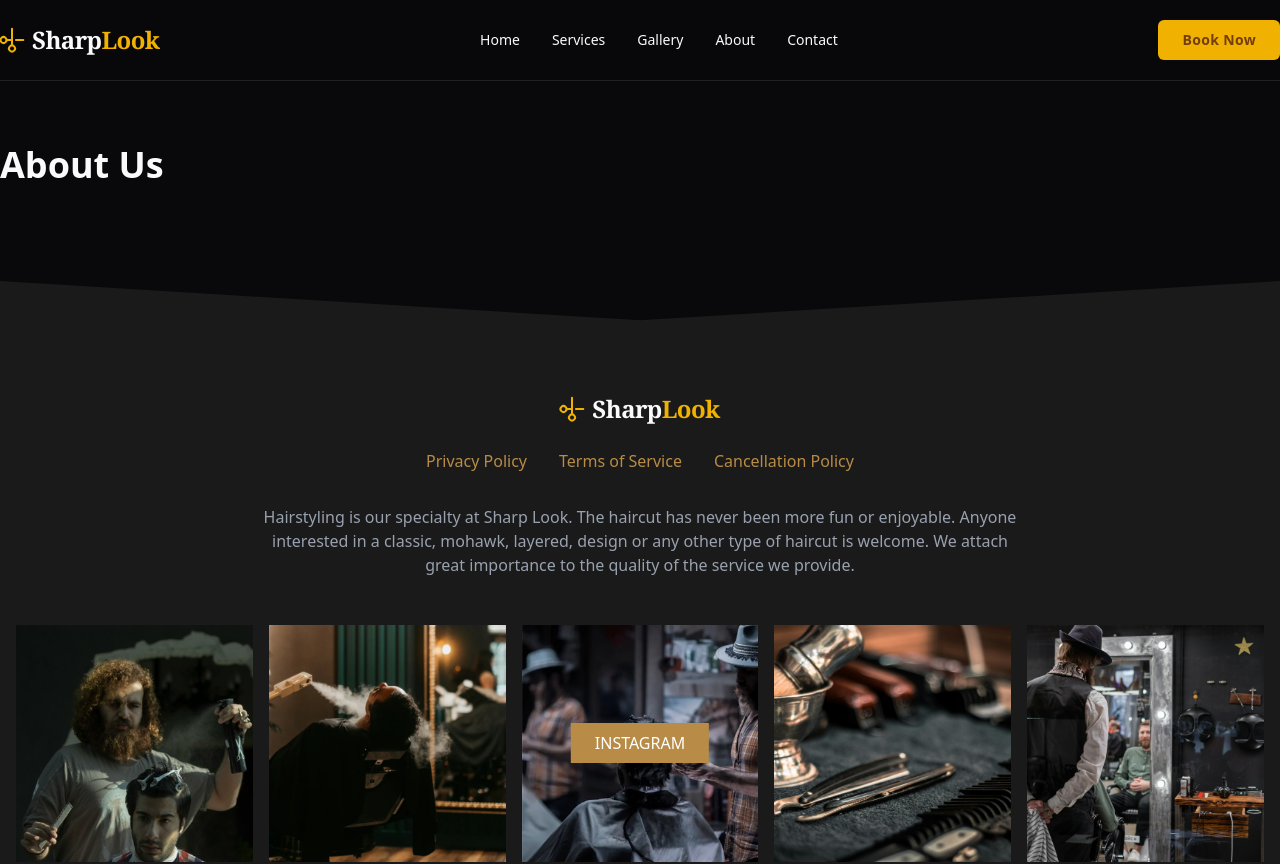
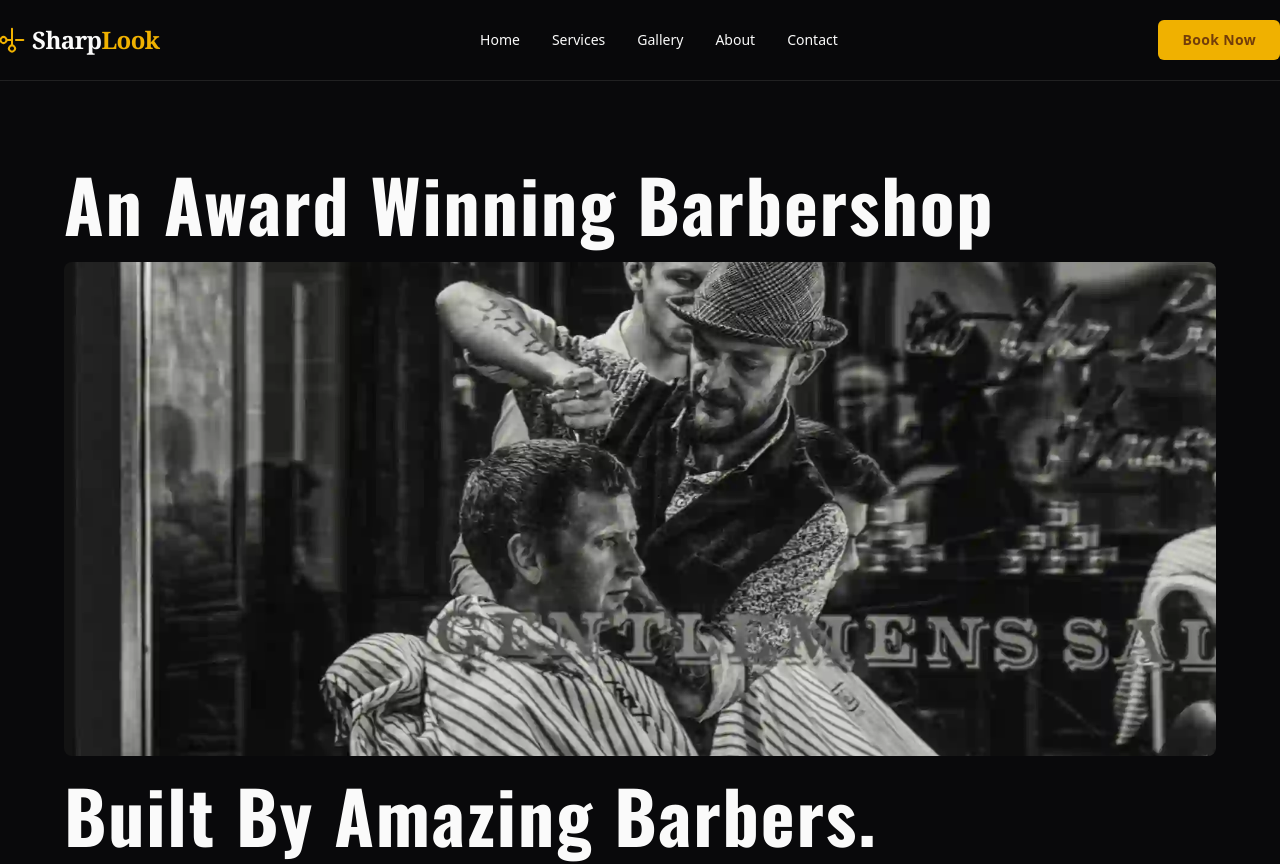
Before and after one commit to Derkaoui05/barber-shop, a Next.js app: page /about in a window 1280 px wide. Shown: the top 864 px of the page. Built offline with nearby package versions, Linux system fonts and the light colour scheme.

Commit message:
some content in about page

```diff
--- a/src/app/(main)/about/page.tsx
+++ b/src/app/(main)/about/page.tsx
@@ -1,10 +1,33 @@
+import Image from "next/image";
+import React from "react";
+import { Button } from "@/components/ui/button";
+
 export default function AboutPage() {
   return (
-    <main className="flex-1">
-      <div className="container py-16">
-        <h1 className="text-4xl font-bold mb-8">About Us</h1>
-        {/* Add your about content here */}
+    <section className="font-oswald w-full py-12 md:py-16">
+      <div className="container mx-auto px-4 md:px-8">
+        <div className="flex flex-col items-center justify-center gap-8 max-w-6xl mx-auto">
+          <div className="flex-1 space-y-4 w-full">
+            <div>
+              <h2 className="text-6xl md:text-7xl tracking-wide leading-relaxed font-bold">
+                An Award Winning Barbershop
+              </h2>
+              <div className="relative w-full aspect-[21/9]">
+                <Image
+                  src="/about2.webp"
+                  alt="about image"
+                  fill
+                  priority
+                  className="object-cover rounded-lg"
+                />
+              </div>
+                <h2 className="text-6xl md:text-7xl tracking-wide leading-relaxed font-bold">
+                  Built By Amazing Barbers.
+                </h2>
+            </div>
+          </div>
+        </div>
       </div>
-    </main>
+    </section>
   );
 }
```
Also changed, not shown: public/about2.webp (added), public/about3.webp (added).
